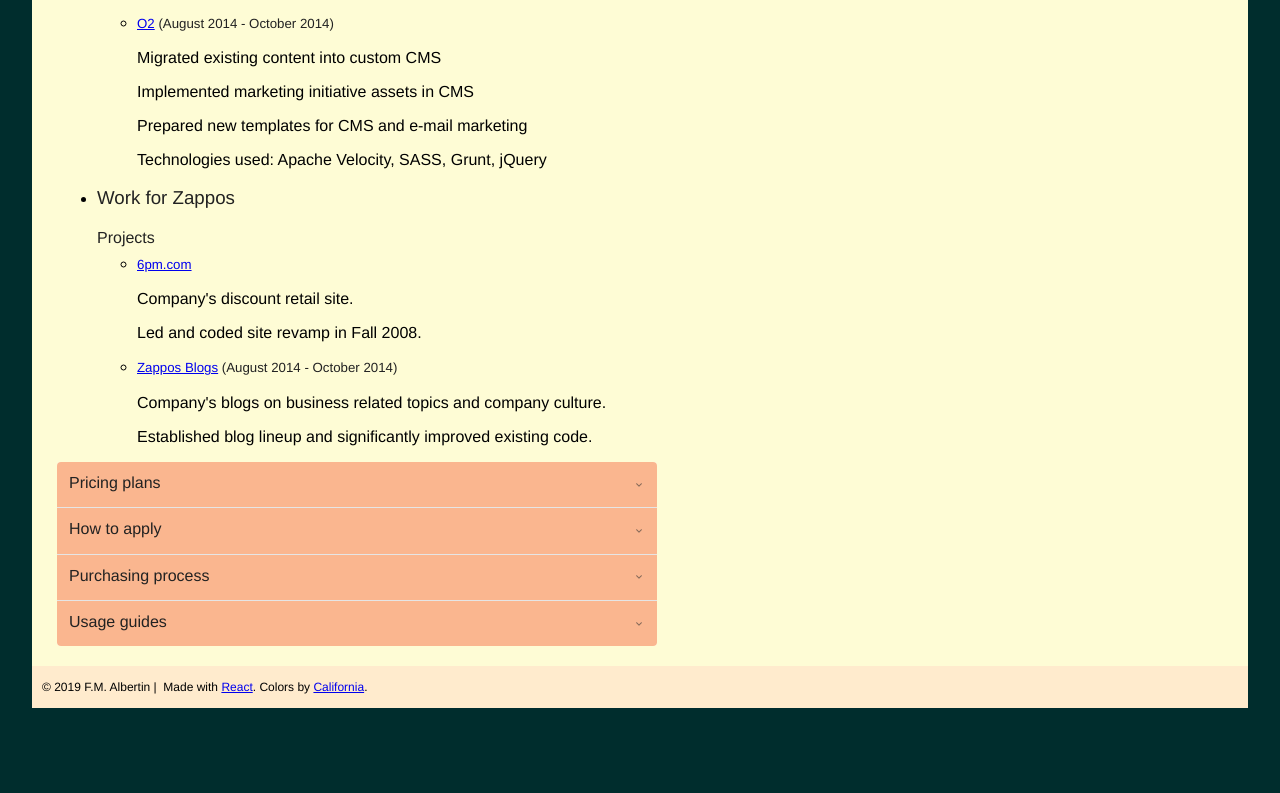
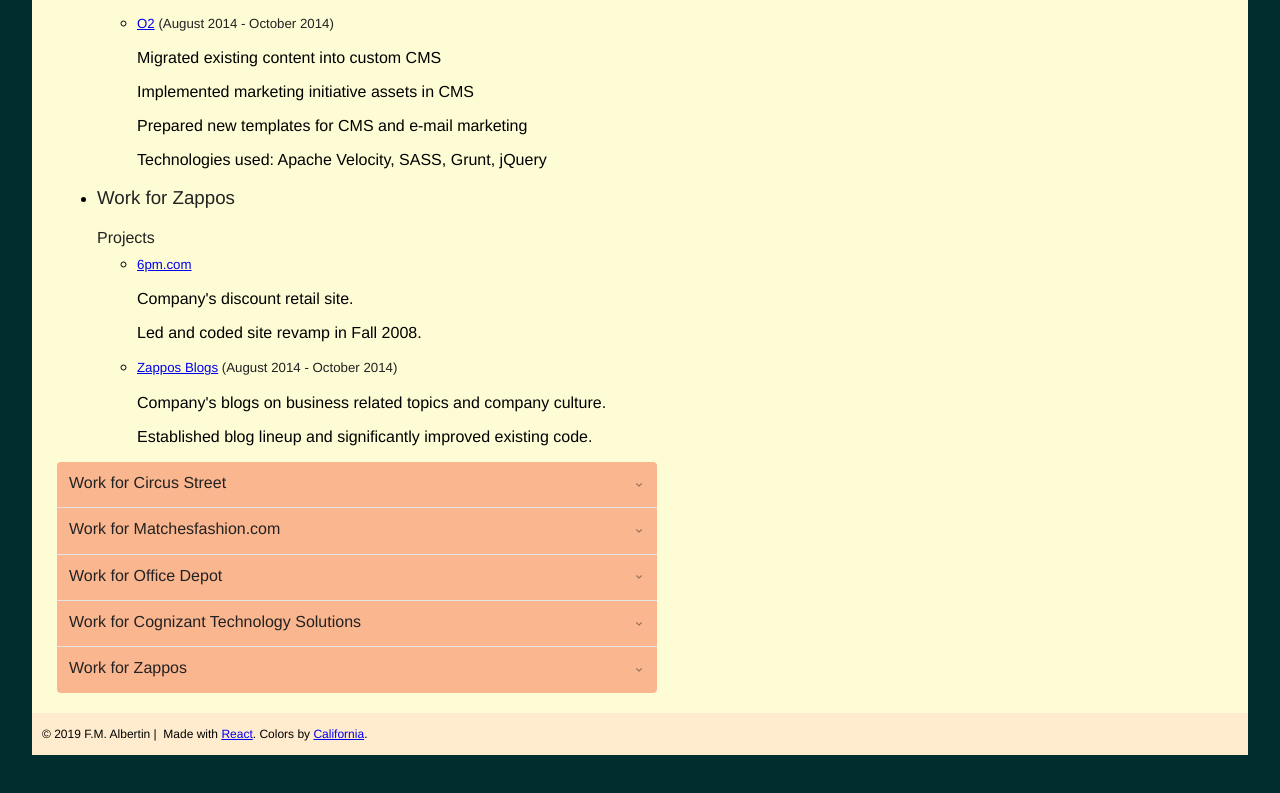
Before and after one commit to sengeezer/helvetic-dev, a React (Create React App) app: page / in a window 1280 px wide. Shown: the part 1644-2437 px from the top of the page. Before the commit the page ends 2402 px from the top, so only its background shows below. Built offline with nearby package versions, Linux system fonts and the light colour scheme.

Commit message:
New Accordion data delivery

```diff
--- a/src/components/AccordionItem.js
+++ b/src/components/AccordionItem.js
@@ -1,11 +1,14 @@
 import React, { Component } from 'react';
+import ReactMarkdown from 'react-markdown';
+
+import ProjectText from './ProjectText';
 
 class AccordionItem extends Component {
   state = { opened: false }
 
   render() {
     const {
-      props: { content, title },
+      props: { company, summary, projects },
       state: { opened },
     } = this;
 
@@ -16,13 +19,31 @@
       >
         <div className="accordion-item__line">
           <h3 className="accordion-item__title">
-            {title}
+            Work for&nbsp;
+            {company}
           </h3>
           <span className="accordion-item__icon" />
         </div>
         <div className="accordion-item__inner">
           <div className="accordion-item__content">
-            {content}
+            {summary}
+            <ul>
+              {projects.map((project, pKey) => {
+                const key1 = pKey + Math.random() * 10;
+                return (
+                  <li key={key1}>
+                    <h5>
+                      <a href={project.link}>{project.title}</a>
+                      &nbsp;
+                      <span className="time">{project.time}</span>
+                    </h5>
+                    <ProjectText>
+                      <ReactMarkdown source={project.text} />
+                    </ProjectText>
+                  </li>
+                );
+              })}
+            </ul>
           </div>
         </div>
       </div>
--- a/src/components/PastWork.js
+++ b/src/components/PastWork.js
@@ -1,15 +1,16 @@
 import React from 'react';
 
 import work from '../content/pastWork';
+import work1 from '../content/pastWork1';
 import Role from './Role';
 
-import { data } from '../content/accordion-sample';
+// import { data } from '../content/accordion-sample';
 import Accordion from './Accordion';
 
 const PastWork = () => (
   <div className="pastWork">
-    <h2>Past Work</h2>
-    <p>{work.intro}</p>
+    <h2>{work1.title}</h2>
+    <p>{work1.intro}</p>
     <ul>
       <li>
         <Role
@@ -49,7 +50,8 @@
         />
       </li>
     </ul>
-    <Accordion data={data} />
+    {/* <Accordion data={data} /> */}
+    <Accordion data={work1.positions} />
   </div>
 );
 
--- /dev/null
+++ b/src/content/pastWork1.js
@@ -0,0 +1,80 @@
+const pastWork = {
+  title: 'Past Work',
+  intro: 'While I have been involved in many projects in past roles, only a small number have featured aspects that were uniquely mine. Some of the examples below are therefore from previous engagements where I had considerably greater creative control.',
+  positions: [
+    {
+      company: 'Circus Street',
+      summary: 'Maintenance and development of core platform and adjacent utility apps.',
+      projects: [
+        {
+          title: 'Circusstreet.com',
+          link: 'https://www.circusstreet.com',
+          time: '(June 2019 - August 2019)',
+          text: 'Helped maintain and enhance existing applications that form part of the company\'s e-learning platform.\n\nTechnologies used: Javascript, React JS, AngularJS, SASS, Grunt, Node JS, Webpack.',
+        },
+      ],
+    },
+    {
+      company: 'Matchesfashion.com',
+      summary: 'Maintenance and development of Matchesfashion\'s global e-commerce platform\'s core running on SAP\'s Hybris platform.',
+      projects: [
+        {
+          title: 'Matchesfashion.com',
+          link: 'https://www.matchesfashion.com',
+          time: '(October 2016 - June 2019)',
+          text: 'Implemented front end components of new features of online platform\n\nSupported maintenance of existing e-commerce features\n\nLead front end technology stack upgrade project\n\nTechnologies used: Hybris 5.x - 6.6, Webpack, ES2015+, Handlebars JS, SASS, Impex, Apache Velocity, jQuery',
+        },
+      ],
+    },
+    {
+      company: 'Office Depot',
+      summary: 'A pan-european relatforming / brownfielding project to transition Office Depot Europe to SAP\'s Hybris platform.',
+      projects: [
+        {
+          title: 'Viking Direkt (Austrian imprint)',
+          link: 'https://www.vikingdirekt.at/en/',
+          time: '(June 2015 - October 2016)',
+          text: 'Implemented front end components of transitioned features of online platform\n\nSupported development of new e-commerce features\n\nTechnologies used: Hybris 5.x - 6, CanJS, Handlebars JS, SASS, Grunt, Phantom JS, Jasmine, jQuery',
+        },
+      ],
+    },
+    {
+      company: 'Cognizant Technology Solutions',
+      summary: 'Designed and developed web pages using HTML5 / CSS3 / JS\n\nPrepared image assets from source files\n\nHelped back-end developers with integration\n\nUnit tested deliverables',
+      projects: [
+        {
+          title: 'Apple Online Store',
+          link: 'http://store.apple.com/',
+          time: '(November 2014 - April 2015)',
+          text: 'Implement front end components of new features of online store\n\nSupport reduction of backlog of improvements to online store\n\nTechnologies used: CanJS, Mustache JS, Grunt, Phantom JS, Jasmine, jQuery',
+        },
+        {
+          title: 'O2',
+          link: 'http://www.o2.co.uk/',
+          time: '(August 2014 - October 2014)',
+          text: 'Migrated existing content into custom CMS\n\nImplemented marketing initiative assets in CMS\n\nPrepared new templates for CMS and e-mail marketing\n\nTechnologies used: Apache Velocity, SASS, Grunt, jQuery',
+        },
+      ],
+    },
+    {
+      company: 'Zappos',
+      summary: '',
+      projects: [
+        {
+          title: '6pm.com',
+          link: 'http://www.6pm.com/',
+          time: '',
+          text: 'Company\'s discount retail site.\n\nLed and coded site revamp in Fall 2008.',
+        },
+        {
+          title: 'Zappos Blogs',
+          link: 'http://blogs.zappos.com/',
+          time: '(August 2014 - October 2014)',
+          text: 'Company\'s blogs on business related topics and company culture.\n\nEstablished blog lineup and significantly improved existing code.',
+        },
+      ],
+    },
+  ],
+};
+
+export default pastWork;
```
